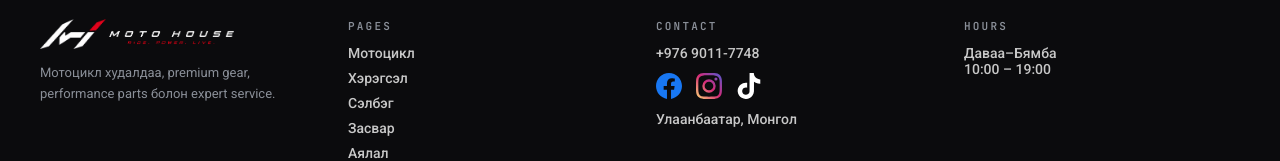
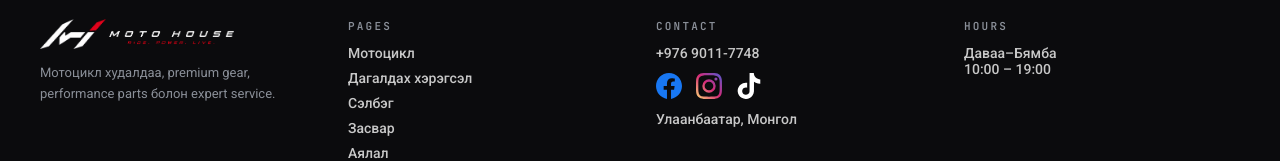
Before and after one commit to shinee0130/motohouse, a Next.js app: page / in a window 1280 px wide. Shown: the part 2556-2717 px from the top of the page. Built offline with nearby package versions, Linux system fonts and the light colour scheme; no server answers; the database is empty.

Commit message:
'Хэрэгсэл' нэршлийг 'Дагалдах хэрэгсэл' болгож тодруулсан (sidebar, гарчиг, нүүр, footer, сагс)

```diff
--- a/src/app/cart/page.tsx
+++ b/src/app/cart/page.tsx
@@ -60,7 +60,7 @@ export default function CartPage() {
         <div style={sx("background:#111113;border:1px solid #262626;border-radius:18px;padding:44px 24px;margin-top:26px;text-align:center;")}>
           <div style={sx("font:600 16px Montserrat;color:#C8C8C8;")}>Сагс хоосон байна 🛒</div>
           <div style={{ display: "flex", gap: 12, justifyContent: "center", marginTop: 20, flexWrap: "wrap" }}>
-            <Link href="/gear" style={sx("background:#E10613;color:#fff;font:700 13px Montserrat;padding:12px 22px;border-radius:10px;cursor:pointer;")}>Хэрэгсэл үзэх</Link>
+            <Link href="/gear" style={sx("background:#E10613;color:#fff;font:700 13px Montserrat;padding:12px 22px;border-radius:10px;cursor:pointer;")}>Дагалдах хэрэгсэл үзэх</Link>
             <Link href="/parts" style={sx("border:1px solid #444;color:#fff;font:700 13px Montserrat;padding:12px 22px;border-radius:10px;cursor:pointer;")}>Сэлбэг үзэх</Link>
           </div>
         </div>
--- a/src/app/gear/page.tsx
+++ b/src/app/gear/page.tsx
@@ -10,7 +10,7 @@ export default async function GearPage() {
     <GearClient
       gear={gear.filter((g) => !isPart(g))}
       label="RIDER GEAR"
-      title="Хэрэгсэл"
+      title="Дагалдах хэрэгсэл"
       desc="Каск, хувцас, бээлий, хамгаалалт, intercom — албан ёсны брэндүүд."
     />
   );
--- a/src/app/page.tsx
+++ b/src/app/page.tsx
@@ -38,7 +38,7 @@ const TRUST = [
 
 const CATS = [
   { title: "Мотоцикл", desc: "Sport · Naked · Track", href: "/motorcycles", img: "https://ejdvftjtotahcummzlpn.supabase.co/storage/v1/object/public/site/home/cat_moto.webp", setKey: "cat_moto" },
-  { title: "Хэрэгсэл", desc: "Каск · хувцас · хамгаалалт", href: "/gear", img: "https://ejdvftjtotahcummzlpn.supabase.co/storage/v1/object/public/site/home/cat_gear.webp", setKey: "cat_gear" },
+  { title: "Дагалдах хэрэгсэл", desc: "Каск · хувцас · хамгаалалт", href: "/gear", img: "https://ejdvftjtotahcummzlpn.supabase.co/storage/v1/object/public/site/home/cat_gear.webp", setKey: "cat_gear" },
   { title: "Сэлбэг", desc: "Яндан · дугуй · батерей", href: "/parts", img: "https://ejdvftjtotahcummzlpn.supabase.co/storage/v1/object/public/site/home/cat_parts.webp", setKey: "cat_parts" },
   { title: "Засвар", desc: "Оношилгоо · тюнинг", href: "/service", img: "https://ejdvftjtotahcummzlpn.supabase.co/storage/v1/object/public/site/home/cat_service.webp", setKey: "cat_service" },
 ];
--- a/src/components/Footer.tsx
+++ b/src/components/Footer.tsx
@@ -22,7 +22,7 @@ export function Footer() {
           </div>
           <div style={{ display: "flex", flexDirection: "column", gap: 9 }}>
             <Link href="/motorcycles" style={sx("font:500 14px Roboto;color:#C8C8C8;cursor:pointer;")}>Мотоцикл</Link>
-            <Link href="/gear" style={sx("font:500 14px Roboto;color:#C8C8C8;cursor:pointer;")}>Хэрэгсэл</Link>
+            <Link href="/gear" style={sx("font:500 14px Roboto;color:#C8C8C8;cursor:pointer;")}>Дагалдах хэрэгсэл</Link>
             <Link href="/parts" style={sx("font:500 14px Roboto;color:#C8C8C8;cursor:pointer;")}>Сэлбэг</Link>
             <Link href="/service" style={sx("font:500 14px Roboto;color:#C8C8C8;cursor:pointer;")}>Засвар</Link>
             <Link href="/travel" style={sx("font:500 14px Roboto;color:#C8C8C8;cursor:pointer;")}>Аялал</Link>
--- a/src/components/Nav.tsx
+++ b/src/components/Nav.tsx
@@ -12,7 +12,7 @@ import { IconHome, IconBike, IconHelmet, IconCog, IconWrench, IconMap, IconFlag,
 const NAV = [
   { label: "Нүүр", href: "/", Icon: IconHome },
   { label: "Мотоцикл", href: "/motorcycles", Icon: IconBike },
-  { label: "Хэрэгсэл", href: "/gear", Icon: IconHelmet },
+  { label: "Дагалдах хэрэгсэл", href: "/gear", Icon: IconHelmet },
   { label: "Сэлбэг", href: "/parts", Icon: IconCog },
   { label: "Засвар", href: "/service", Icon: IconWrench },
   { label: "Аялал", href: "/travel", Icon: IconMap },
```
